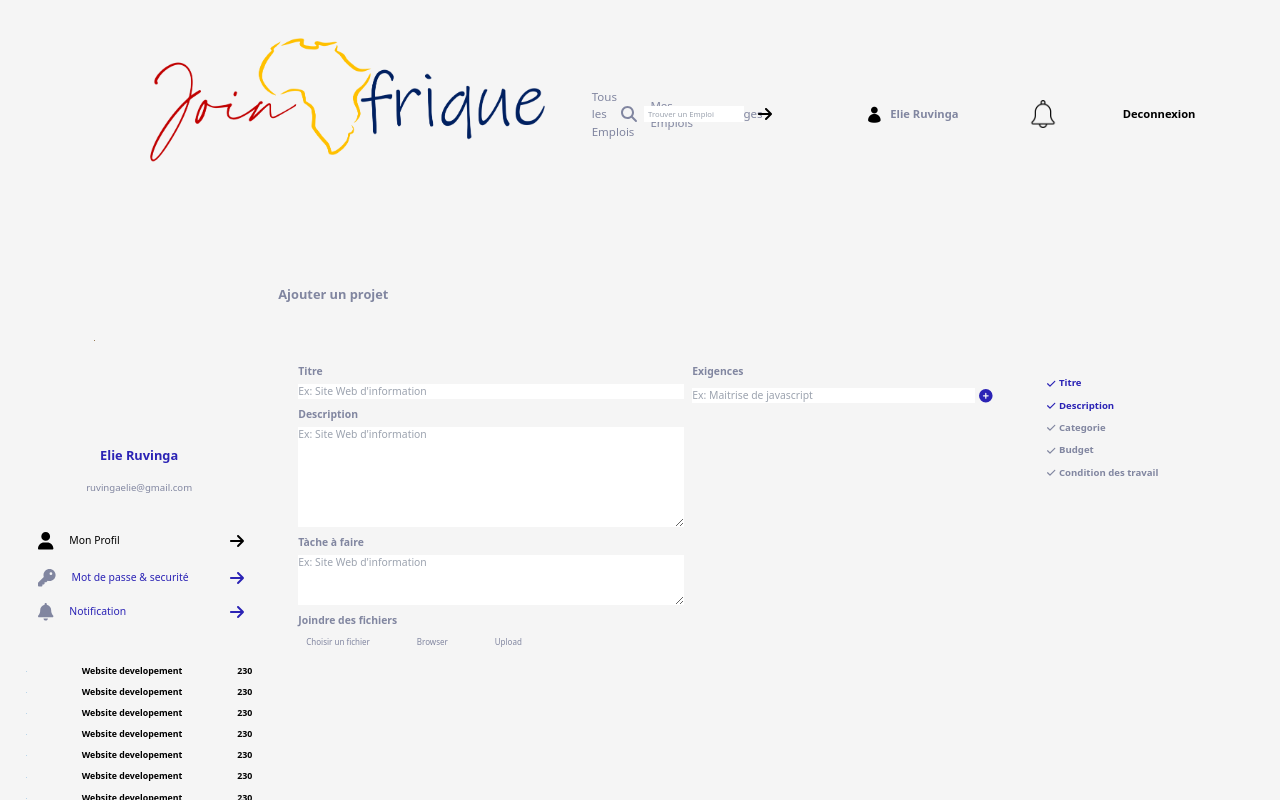
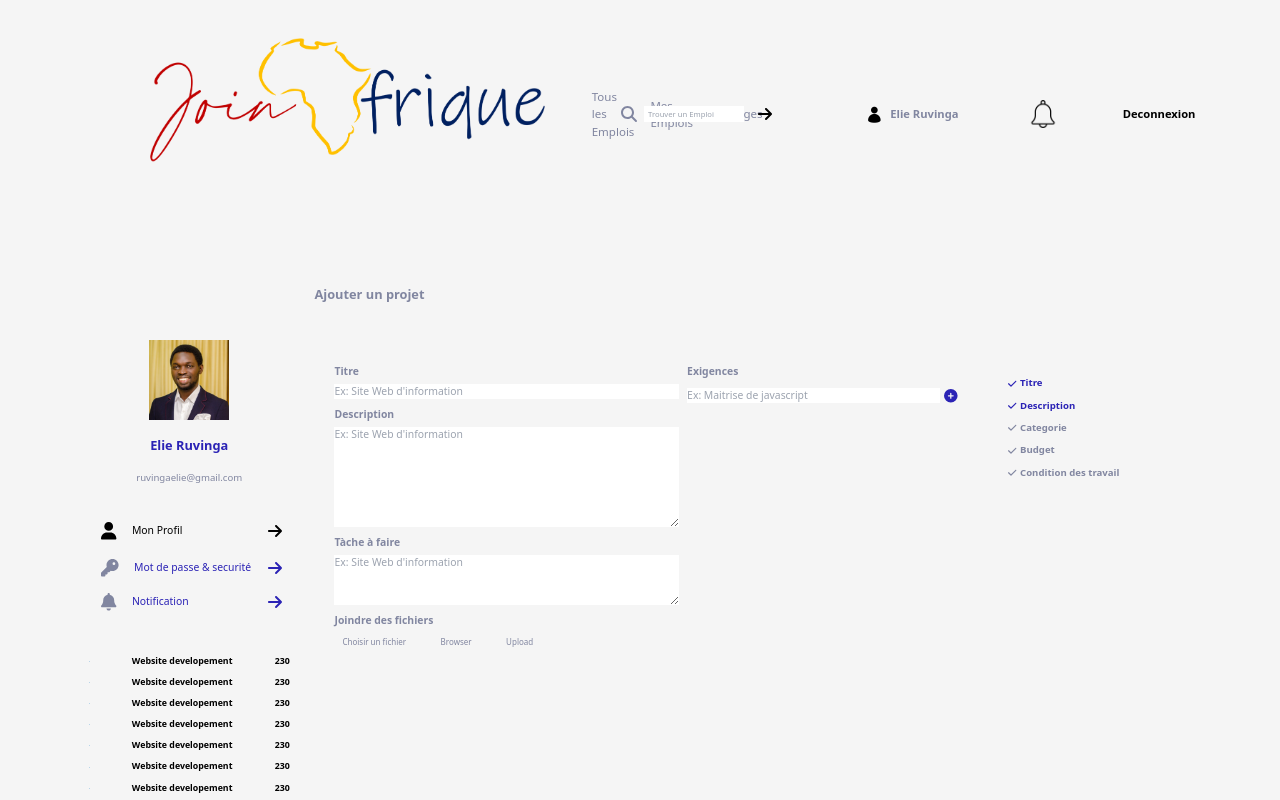
Before and after one commit to ERuvinga/join_afirik_client, a Next.js app: page /projet in a window 1280 px wide. Shown: the top 800 px of the page. Built offline with nearby package versions, Linux system fonts and the light colour scheme.

Commit message:
Optimisation Images and center container

```diff
--- a/src/Components/Menu/index.tsx
+++ b/src/Components/Menu/index.tsx
@@ -29,13 +29,13 @@ const Menu = () => {
     return (
         <div className=' w-[100%] md:w-[25%] flex md:flex-col md:items-center justify-center md:pt-2 md:pt-24 md:space-y-4'>
             <div className=' hidden md:flex flex-col items-center justify-center space-y-4'>
-                <div className='md:h-[90px] md:w-[90px] '>
+                <div >
                     <Image
                         src="/user.jpg"
                         alt="User"
                         className="imageProfil"
-                        width={1}
-                        height={1}
+                        width={80}
+                        height={80}
                         priority
                     />
                 </div>
--- a/src/pages/index.tsx
+++ b/src/pages/index.tsx
@@ -46,7 +46,7 @@ export default function Home() {
     <>
       <HeadApp />
       <Nav />
-      <div className='w-[100%] md_lg:[90%] mx-auto py-4 flex flex-col md:flex-row md:justify-between'>
+      <div className='w-[100%] md_lg:w-[90%] mx-auto py-4 flex flex-col md:flex-row md:justify-between'>
         <Menu />
         <div className='w-[90%] md:w-[85%] mx-auto'>
           <div className=' w-[100%] h-[80px] py-1 justify-around mobile:p-0 mobile:h-[100px] flex flex-col FilterPoint:flex-row items-center justify-between md_lg:justify-start '>
--- a/src/pages/projet.tsx
+++ b/src/pages/projet.tsx
@@ -66,7 +66,7 @@ const Elie = () => {
 
             <Header />
             <Nav />
-            <div className='w-[100%] md_lg:[90%] mx-auto py-4 flex flex-col md:flex-row md:justify-between'>
+            <div className='w-[100%] md_lg:w-[90%] mx-auto py-4 flex flex-col md:flex-row md:justify-between'>
                 <Menu />
                 <div className=' w-[95%] sm:w-[90%] mx-auto'>
                     <div className=' w-[100%] h-[60px] py-1 mobile:p-0 sm:h-[100px] flex items-center FilterPoint:flex-row'>
```
